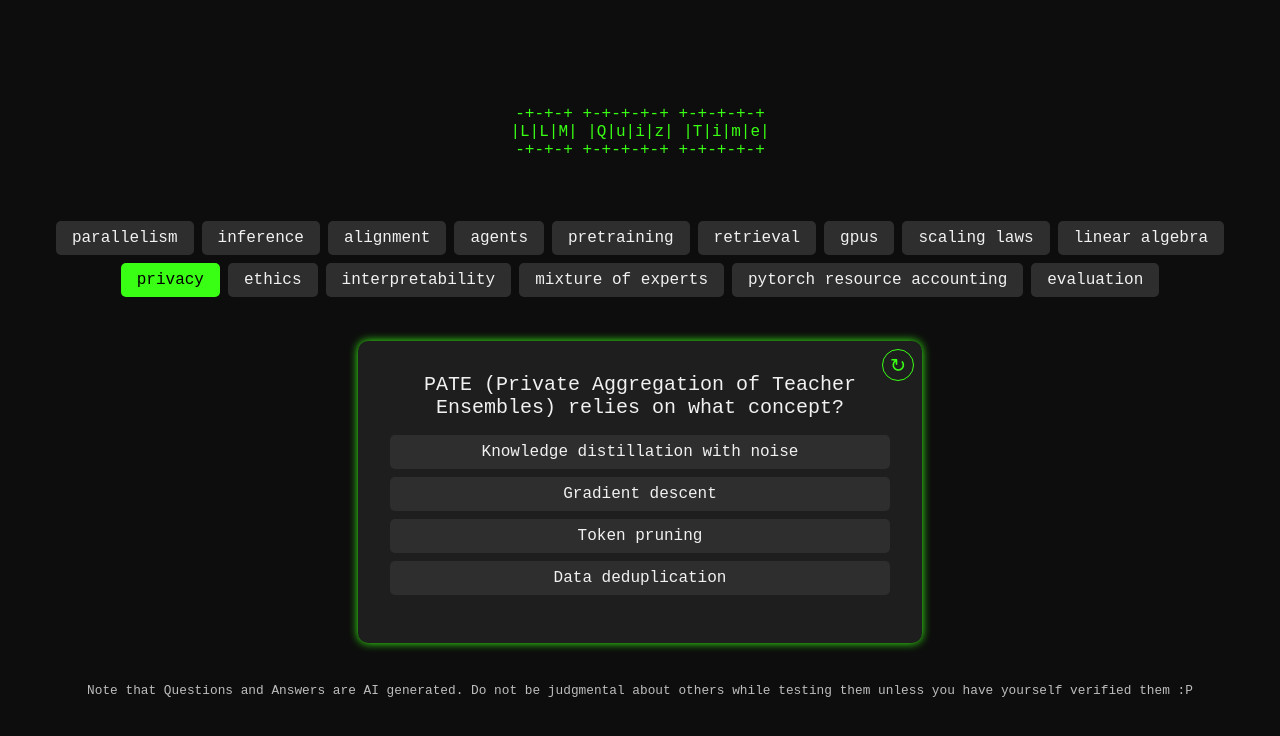
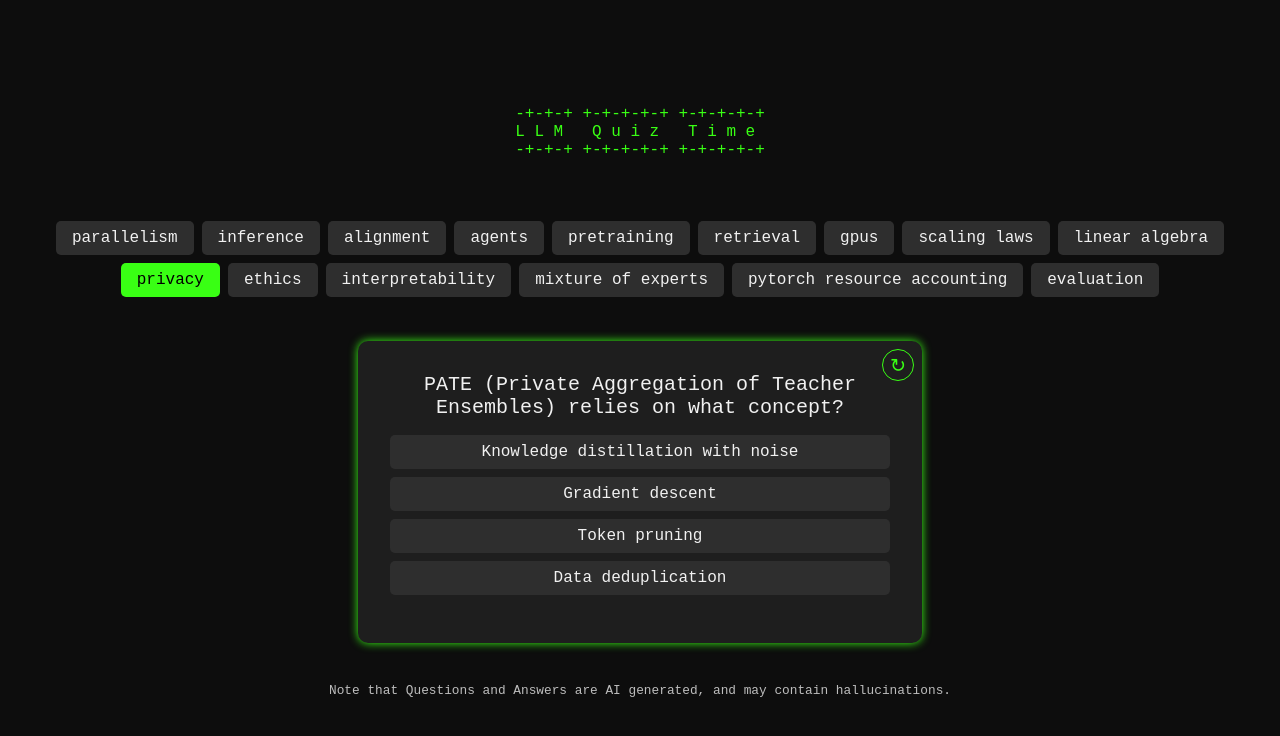
Before and after one commit to kaustubhdhole/llm-quiz-time, a plain HTML site: page index.html in a window 1280 px wide. Drawn offline with Linux system fonts and the light colour scheme.

Commit message:
Update index.html

```diff
--- a/index.html
+++ b/index.html
@@ -12,7 +12,7 @@
     <div class="container">
         <pre class="ascii-art">
 -+-+-+ +-+-+-+-+ +-+-+-+-+
-|L|L|M| |Q|u|i|z| |T|i|m|e|
+L L M   Q u i z   T i m e
 -+-+-+ +-+-+-+-+ +-+-+-+-+
         </pre>
         <div class="topics" id="topics"></div>
@@ -22,7 +22,7 @@
             <div class="options" id="options"></div>
             <div class="result" id="result"></div>
         </div>
-        <p class="note">Note that Questions and Answers are AI generated. Do not be judgmental about others while testing them unless you have yourself verified them :P</p>
+        <p class="note">Note that Questions and Answers are AI generated, and may contain hallucinations. </p>
     </div>
 <script src="app.js"></script>
 </body>
```
